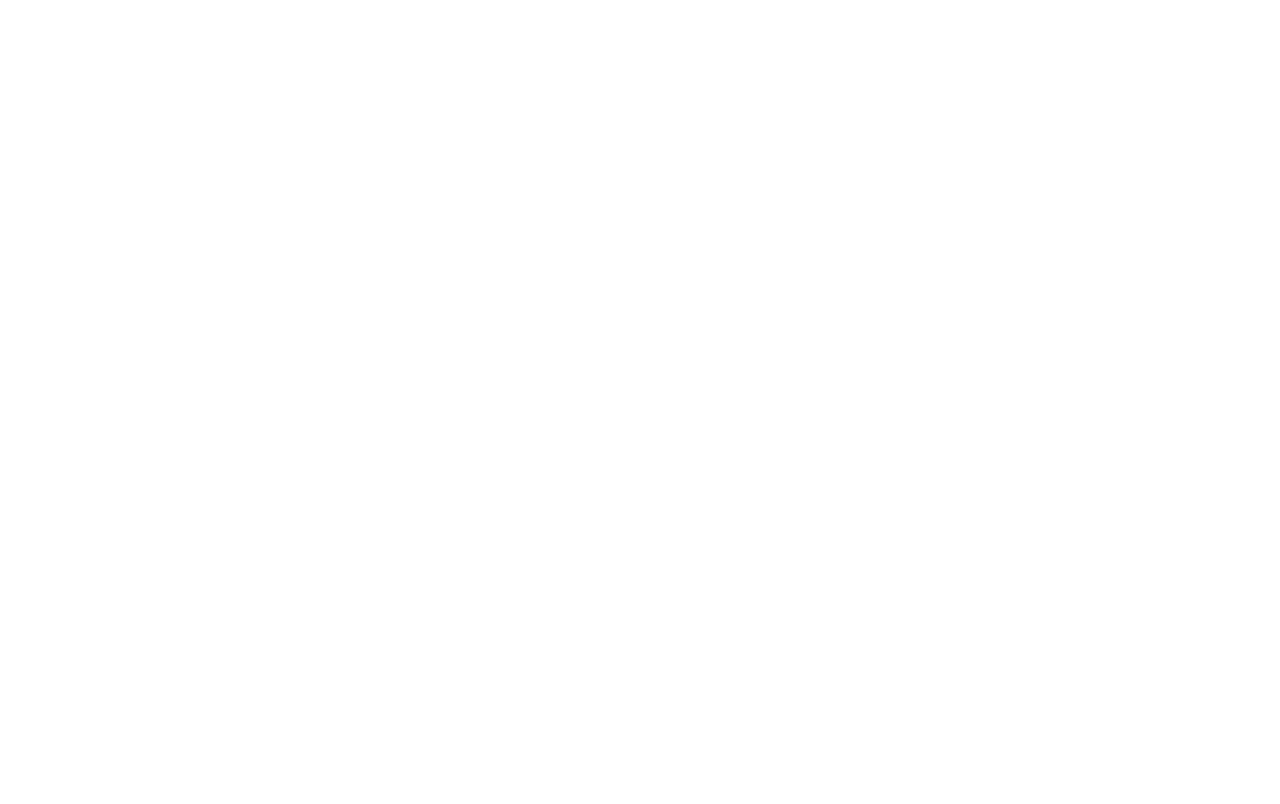
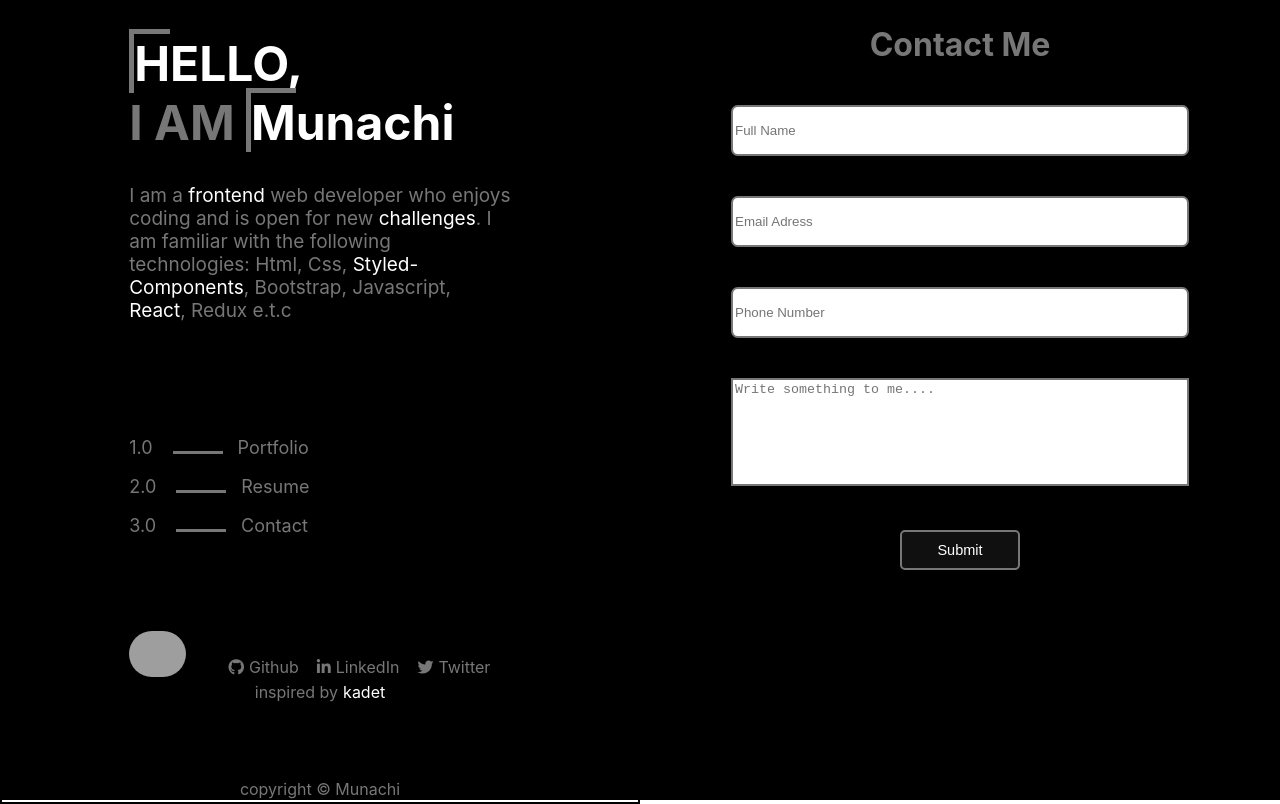
Before and after one commit to pro-munachi/New-Portfolio, a React (Create React App) app: page /contact in a window 1280 px wide. Built offline with nearby package versions, Linux system fonts and the light colour scheme; grey boxes are pictures that could not be loaded.

Commit message:
finished desktop view

```diff
--- a/src/App.js
+++ b/src/App.js
@@ -5,7 +5,7 @@
 import HomeScreen from './screens/HomeScreen'
 import PortfolioScreen from './screens/PortfolioScreen'
 import ResumeScreen from './screens/ResumeScreen'
-//import ContactScreen from './screens/ContactScreen'
+import ContactScreen from './screens/ContactScreen'
 
 function App() {
   return (
@@ -15,6 +15,7 @@
           <Route path='/' component={HomeScreen} exact />
           <Route path='/portfolio' component={PortfolioScreen} />
           <Route path='/resume' component={ResumeScreen} />
+          <Route path='/contact' component={ContactScreen} />
           <Route component={Error} />
         </div>
       </Switch>
--- /dev/null
+++ b/src/Styles/ContactStyle.js
@@ -0,0 +1,40 @@
+import styled from 'styled-components'
+
+export const Container = styled.div`
+  color: #777778;
+  height: 100vh;
+  margin: auto;
+  text-align: center;
+  .contact {
+    margin-top: 5%;
+    form {
+      display: flex;
+      flex-direction: column;
+      label {
+        margin: 20px;
+        input {
+          width: 450px;
+          height: 45px;
+          border: 2px solid #777778;
+          border-radius: 0.5em;
+          outline: none;
+        }
+        textarea {
+          width: 450px;
+          height: 100px;
+          resize: none;
+          outline: none;
+          border: 2px solid #777778;
+        }
+        .sub {
+          width: 120px;
+          height: 40px;
+          background: #101011;
+          color: white;
+          font-size: 14.5px;
+          border-radius: 5px;
+        }
+      }
+    }
+  }
+`
--- a/src/Styles/ResumeStyle.js
+++ b/src/Styles/ResumeStyle.js
@@ -2,7 +2,6 @@
 
 export const Container = styled.div`
   width: 50%;
-  border: 1px solid white;
   color: #777778;
   overflow: auto;
   height: 100vh;
@@ -22,9 +21,11 @@
     .info {
       width: 88%;
       margin: auto;
+
       .header {
         border-bottom: 1px solid white;
         text-align: center;
+        padding-top: 15px;
         h1 {
           font-style: italic;
           color: white;
@@ -46,6 +47,12 @@
           padding-bottom: 25px;
         }
       }
+      .education {
+        padding-bottom: 45px;
+        a {
+          color: white;
+        }
+      }
     }
   }
 `
--- /dev/null
+++ b/src/component/Contact.js
@@ -0,0 +1,33 @@
+import React from 'react'
+import { Container } from '../Styles/ContactStyle'
+
+const Contact = () => {
+  return (
+    <Container>
+      <div className='contact'>
+        <div>
+          <h1>Contact Me</h1>
+        </div>
+        <form>
+          <label>
+            <input type='text' placeholder='Full Name' />
+          </label>
+          <label>
+            <input type='email' placeholder='Email Adress' />
+          </label>
+          <label>
+            <input type='number' placeholder='Phone Number' />
+          </label>
+          <label>
+            <textarea placeholder='Write something to me....' />
+          </label>
+          <label>
+            <input type='submit' className='sub' />
+          </label>
+        </form>
+      </div>
+    </Container>
+  )
+}
+
+export default Contact
--- a/src/component/Home.js
+++ b/src/component/Home.js
@@ -52,7 +52,7 @@
               {' '}
               3.0
               <div className='line'>
-                <NavLink to='/' className='like'>
+                <NavLink to='/contact' className='like'>
                   <p className='link-name'>Contact</p>
                 </NavLink>
               </div>
--- a/src/component/Resume.js
+++ b/src/component/Resume.js
@@ -34,7 +34,17 @@
           </div>
           <div className='education'>
             <h2>Certification</h2>
-            <p>freecodecamp</p>
+            <li>
+              I completed the Responsive Web Design Classes from freecodecamp.
+              You can view the certificate here{' '}
+              <a
+                href='https://freecodecamp.org/certification/munachiso/responsive-web-design'
+                target='_blank'
+                rel='noopener noreferrer'
+              >
+                freecodecamp
+              </a>
+            </li>
           </div>
         </div>
       </div>
--- a/src/screens/ContactScreen.js
+++ b/src/screens/ContactScreen.js
@@ -1,11 +1,13 @@
 import React from 'react'
-import { Container } from '../Styles/Portfolio'
+import Home from '../component/Home'
+import Contact from '../component/Contact'
 
 const ContactScreen = () => {
   return (
-    <Container>
-      <h1>muna</h1>
-    </Container>
+    <div style={{ display: 'flex' }}>
+      <Home />
+      <Contact />
+    </div>
   )
 }
 
```
